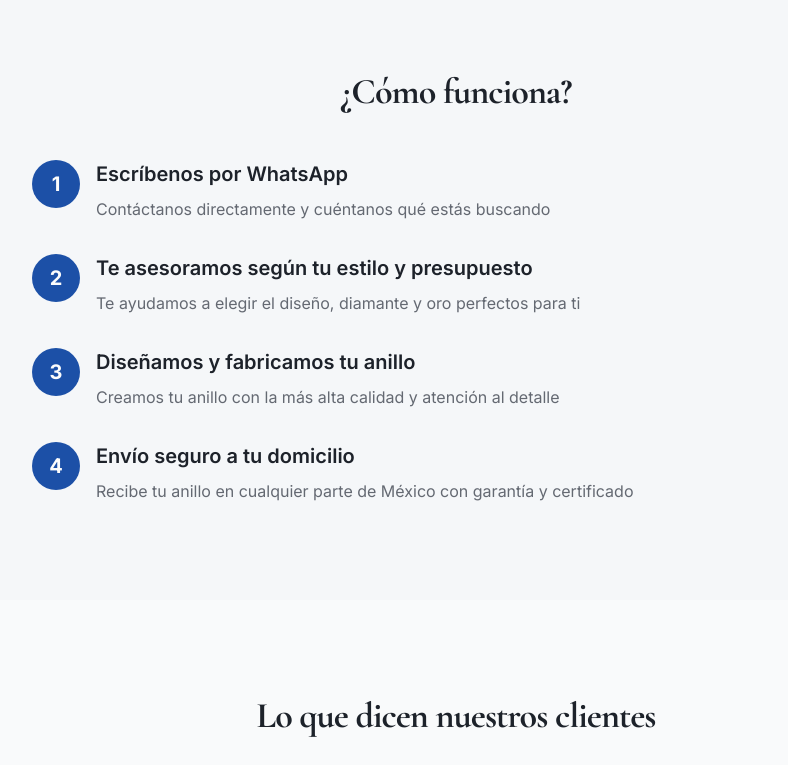
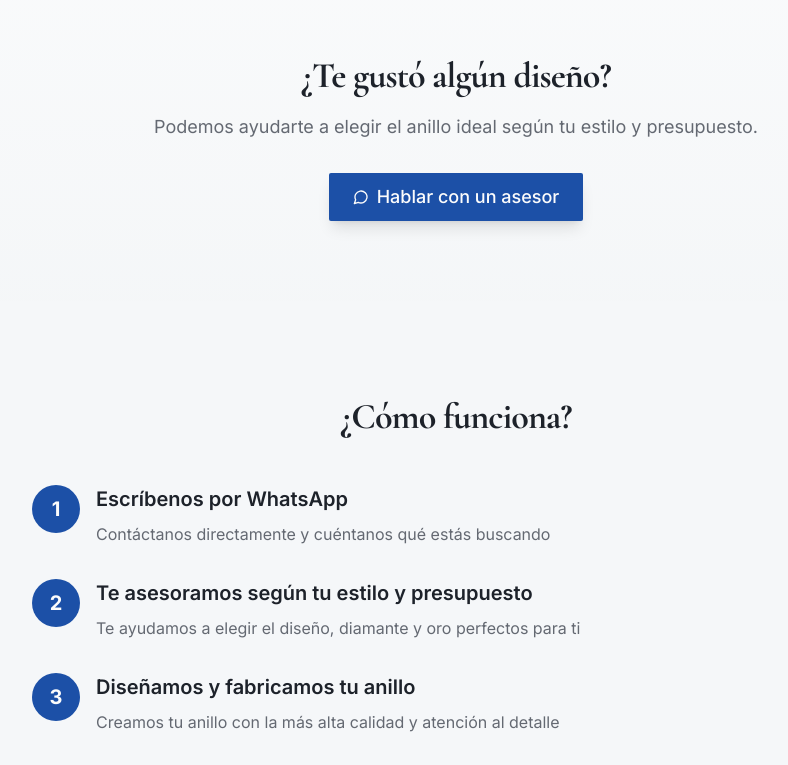
Before and after one commit to jrguill3n/v0-anillos-guillen-website, a Next.js app: page /landing in a window 1280 px wide. Shown: the part 1584-2349 px from the top of the page, without its empty margins (184-972 px from the left). Built offline with nearby package versions, Linux system fonts and the light colour scheme; no server answers.

Commit message:
feat: add transition section with advisory button
Introduce new section post product grid with subtle gradient.

Co-authored-by: RG <101654057+jrguill3n@users.noreply.github.com>

```diff
--- a/app/landing/page.tsx
+++ b/app/landing/page.tsx
@@ -224,6 +224,17 @@ export default async function LandingPage() {
           </div>
         </section>
 
+        {/* Transition Section */}
+        <section className="py-16 md:py-20 bg-gradient-to-b from-background to-muted/20">
+          <div className="container mx-auto max-w-3xl px-6 text-center">
+            <h2 className="mb-4 font-serif text-3xl md:text-4xl font-bold tracking-tight">¿Te gustó algún diseño?</h2>
+            <p className="mb-8 text-lg text-muted-foreground leading-relaxed">
+              Podemos ayudarte a elegir el anillo ideal según tu estilo y presupuesto.
+            </p>
+            <WhatsAppButton text="Hablar con un asesor" />
+          </div>
+        </section>
+
         {/* How It Works */}
         <section className="py-16 md:py-24 bg-muted/20">
           <div className="container mx-auto max-w-4xl px-6">
```
